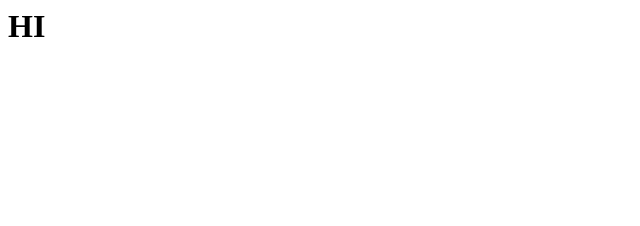
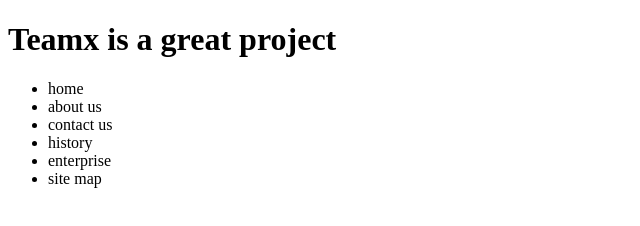
Before and after one commit to halitcelik/teamx, a plain HTML site: page index.html in a window 1280 px wide. Shown: the whole page, without its empty margins (0-640 px from the left). Drawn offline with Linux system fonts and the light colour scheme.

Commit message:
added html

```diff
--- a/index.html
+++ b/index.html
@@ -1 +1,20 @@
-<h1>HI</h1>
+<!DOCTYPE html>
+<html lang="en">
+<head>
+	<meta charset="UTF-8">
+	<title>TEAMX</title>
+</head>
+<body>
+	<header> <h1>Teamx is a great project</h1></header>
+	<nav>
+		<ul>
+			<li>home</li>
+			<li>about us</li>
+			<li>contact us</li>
+			<li>history</li>
+			<li>enterprise</li>
+			<li>site map</li>
+		</ul>
+	</nav>
+</body>
+</html>
```
